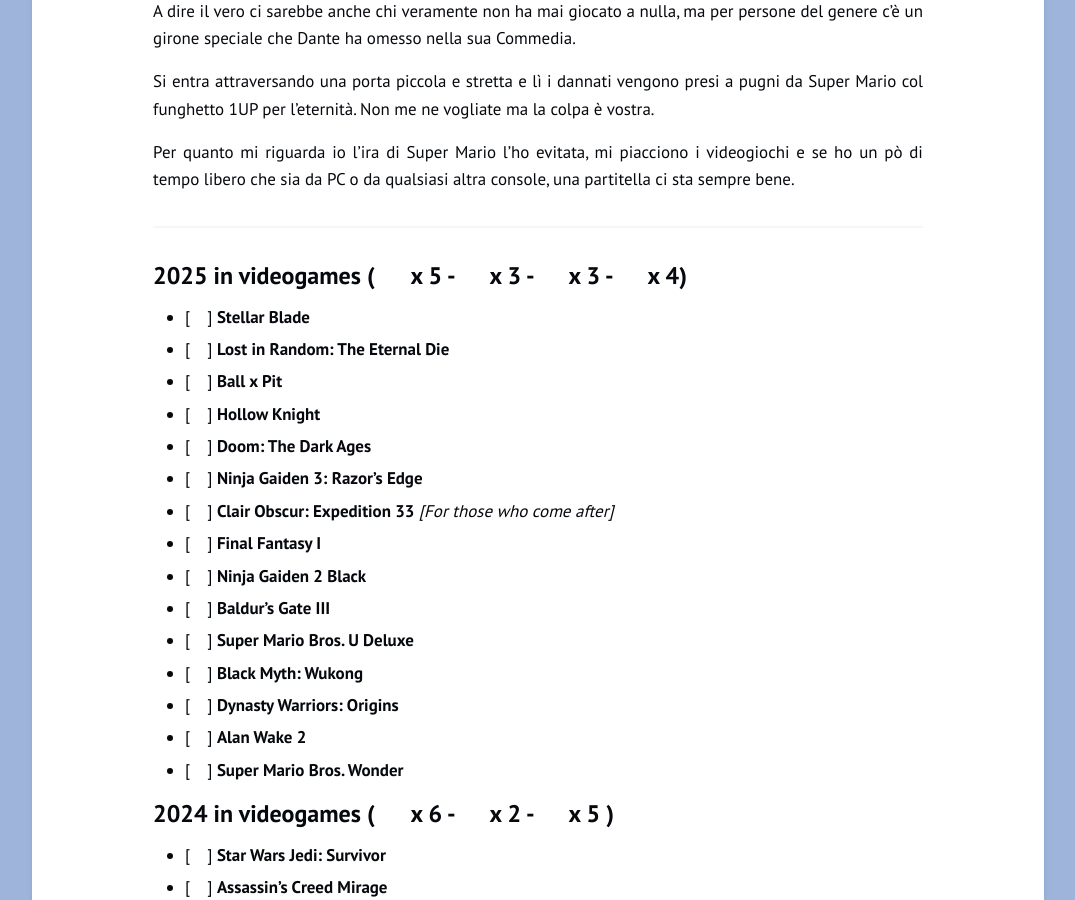
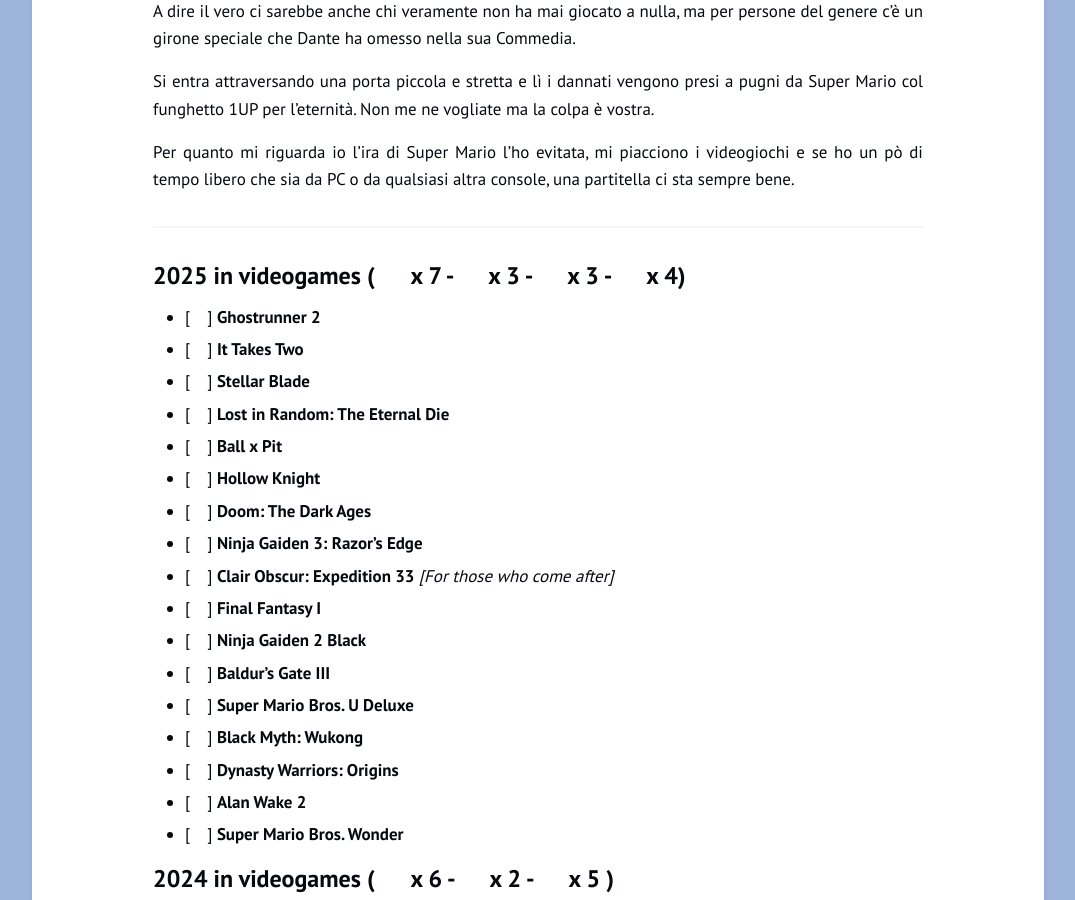
Before and after one commit to carlofinocchiaro/carlofinocchiaro.github.io, a Jekyll site: the page built from _posts/2025-12-15-gaming.md, in a window 1280 px wide and 900 px high, scrolled down 734 px. Shown: the whole window, without its empty margins (102-1177 px from the left). Built offline with Jekyll 4.4.1, drawn with Linux system fonts in a browser that asks for light colours.

Commit message:
New Games

```diff
--- a/_posts/2025-12-15-gaming.md
+++ b/_posts/2025-12-15-gaming.md
@@ -18,7 +18,9 @@
 
 ---
 
-#### 2025 in videogames (  <svg class="icon"><use xlink:href="{{ site.fontawesome_path | relative_url }}#desktop"></use></svg> x 5 - <svg class="icon"><use xlink:href="{{ site.fontawesome_path | relative_url }}#playstation"></use></svg> x 3 - <svg class="icon"><use xlink:href="{{ site.fontawesome_path | relative_url }}#gamepad"></use></svg> x 3 - <svg class="icon"><use xlink:href="{{ site.fontawesome_path | relative_url }}#neos"></use></svg> x 4)
+#### 2025 in videogames (  <svg class="icon"><use xlink:href="{{ site.fontawesome_path | relative_url }}#desktop"></use></svg> x 7 - <svg class="icon"><use xlink:href="{{ site.fontawesome_path | relative_url }}#playstation"></use></svg> x 3 - <svg class="icon"><use xlink:href="{{ site.fontawesome_path | relative_url }}#gamepad"></use></svg> x 3 - <svg class="icon"><use xlink:href="{{ site.fontawesome_path | relative_url }}#neos"></use></svg> x 4)
+* [<svg class="icon"><use xlink:href="{{ site.fontawesome_path | relative_url }}#desktop"></use></svg>] **Ghostrunner 2**
+* [<svg class="icon"><use xlink:href="{{ site.fontawesome_path | relative_url }}#desktop"></use></svg>] **It Takes Two**
 * [<svg class="icon"><use xlink:href="{{ site.fontawesome_path | relative_url }}#playstation"></use></svg>] **Stellar Blade**
 * [<svg class="icon"><use xlink:href="{{ site.fontawesome_path | relative_url }}#desktop"></use></svg>] **Lost in Random: The Eternal Die**
 * [<svg class="icon"><use xlink:href="{{ site.fontawesome_path | relative_url }}#desktop"></use></svg>] **Ball x Pit**
```
